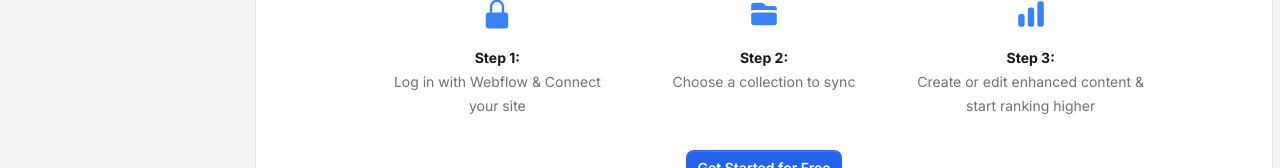
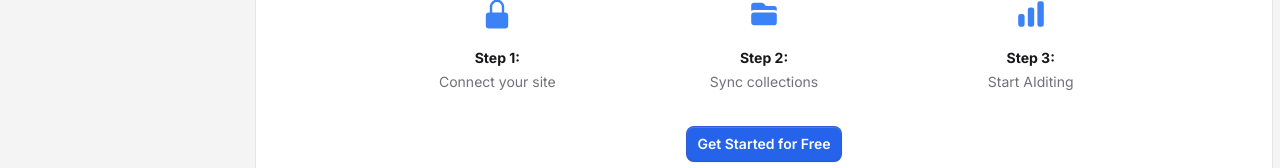
Before and after one commit to diegogallovich/rankflow, a Next.js app: page / in a window 1280 px wide. Shown: the part 328-496 px from the top of the page. Built offline with nearby package versions, Linux system fonts and the light colour scheme; no server answers.

Commit message:
better copy

```diff
--- a/app/page.tsx
+++ b/app/page.tsx
@@ -48,25 +48,21 @@
             <Text className="text-sm font-bold text-zinc-900 dark:text-zinc-50">
               Step 1:
             </Text>
-            <Text className="text-sm">
-              Log in with Webflow & Connect your site
-            </Text>
+            <Text className="text-sm">Connect your site</Text>
           </div>
           <div className="flex flex-col items-center text-center">
             <FolderIcon className="mb-4 h-8 w-8 text-blue-500" />
             <Text className="text-sm font-bold text-zinc-900 dark:text-zinc-50">
               Step 2:
             </Text>
-            <Text className="text-sm">Choose a collection to sync</Text>
+            <Text className="text-sm">Sync collections</Text>
           </div>
           <div className="flex flex-col items-center text-center">
             <ChartBarIcon className="mb-4 h-8 w-8 text-blue-500" />
             <Text className="text-sm font-bold text-zinc-900 dark:text-zinc-50">
               Step 3:
             </Text>
-            <Text className="text-sm">
-              Create or edit enhanced content & start ranking higher
-            </Text>
+            <Text className="text-sm">Start AIditing</Text>
           </div>
         </div>
       </div>
@@ -80,10 +76,18 @@
       </div>
 
       {authMode === "login" && (
-        <LoginForm isOpen={isAuthOpen} onClose={closeAuth} onSuccess={handleAuthSuccess} />
+        <LoginForm
+          isOpen={isAuthOpen}
+          onClose={closeAuth}
+          onSuccess={handleAuthSuccess}
+        />
       )}
       {authMode === "signup" && (
-        <SignUpForm isOpen={isAuthOpen} onClose={closeAuth} onSuccess={handleAuthSuccess} />
+        <SignUpForm
+          isOpen={isAuthOpen}
+          onClose={closeAuth}
+          onSuccess={handleAuthSuccess}
+        />
       )}
     </div>
   );
```
